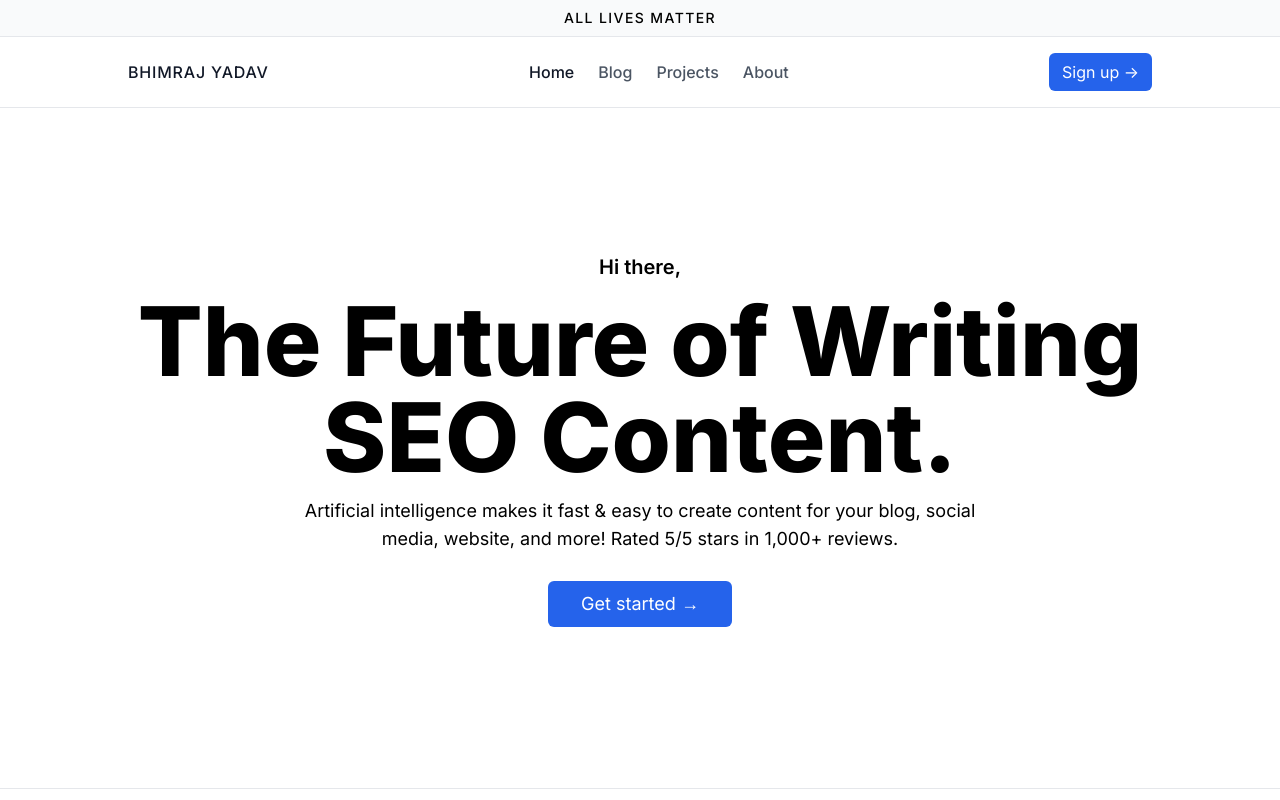
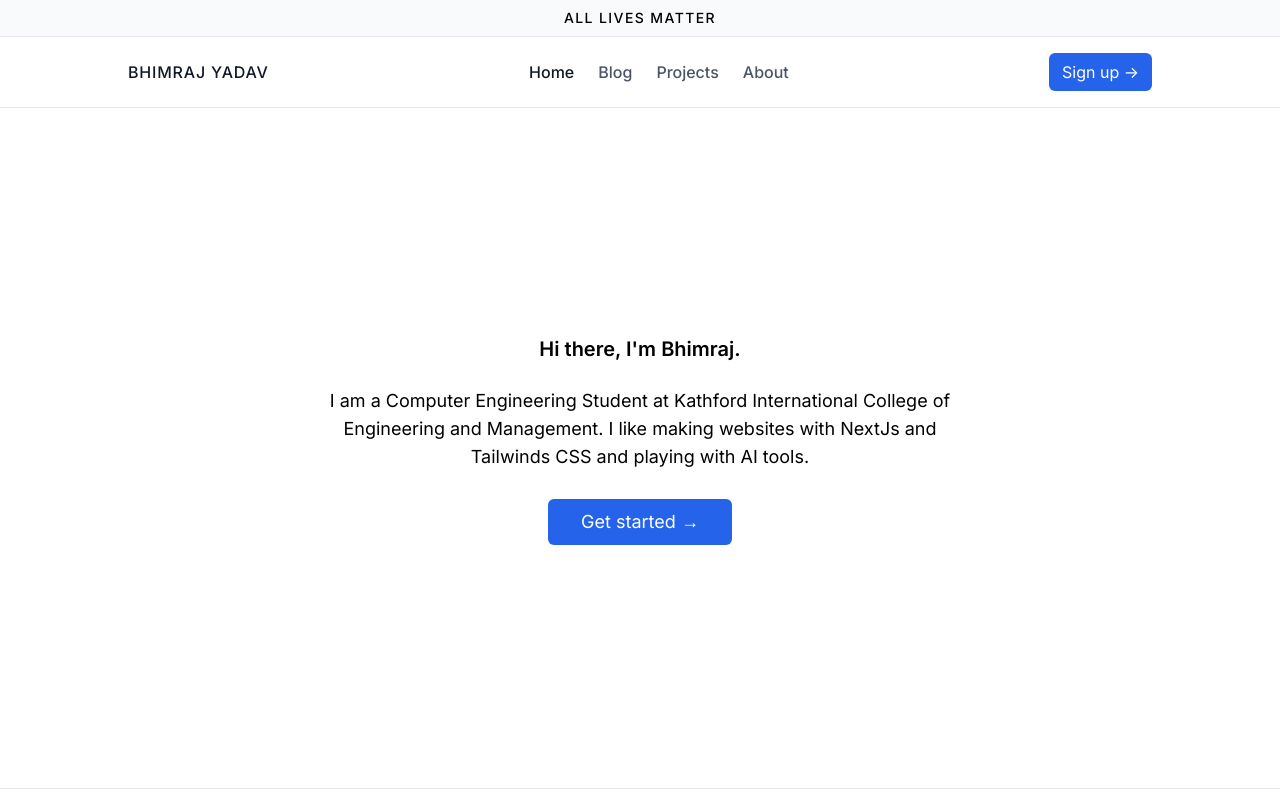
Before and after one commit to bhimrazy/bhimraj.com.np, a Next.js app: page / in a window 1280 px wide. Shown: the top 800 px of the page. Built offline with nearby package versions, Linux system fonts and the light colour scheme.

Commit message:
Added few hero content.

```diff
--- a/src/pages/index.tsx
+++ b/src/pages/index.tsx
@@ -1,15 +1,23 @@
 import Layout from 'src/components/layout'
 
 export default function Home() {
+  const hero_content: { [key: string]: string } = {
+    greetings: "Hi there, I'm Bhimraj.",
+    // heading: "The Future CEO of \n Google.",
+    description: "I am a Computer Engineering Student at Kathford \
+                  International College of Engineering and Management. \
+                  I like making websites with NextJs and Tailwind\s CSS and \
+                  playing with AI tools.\
+                  "
+  }
   return (
     <Layout>
       <main className="flex flex-col px-4 xl:px-0 w-full max-w-5xl mx-auto">
         <section className="flex flex-col justify-center text-center space-y-3 items-center h-[85vh]">
-          <span className='text-lg md:text-xl font-semibold'>Hi there,</span>
-          <h1 className="text-4xl md:text-6xl lg:text-8xl font-extrabold">The Future of Writing <br /> SEO Content.</h1>
+          <span className='text-lg md:text-xl font-semibold'>{hero_content?.greetings}</span>
+          <h1 className="text-4xl md:text-6xl lg:text-8xl font-extrabold">{hero_content?.heading}</h1>
           <p className=" max-w-2xl md:text-lg mx-auto">
-            Artificial intelligence makes it fast & easy to create content for your blog, social
-            media, website, and more! Rated 5/5 stars in 1,000+ reviews.
+            {hero_content?.description}
           </p>
           <div className='justify-center py-4'>
             <button className="bg-blue-600 text-white text-lg px-8 py-2 rounded-md hover:bg-white border border-opacity-0 hover:border-opacity-100 hover:text-blue-700 border-blue-600">
```
